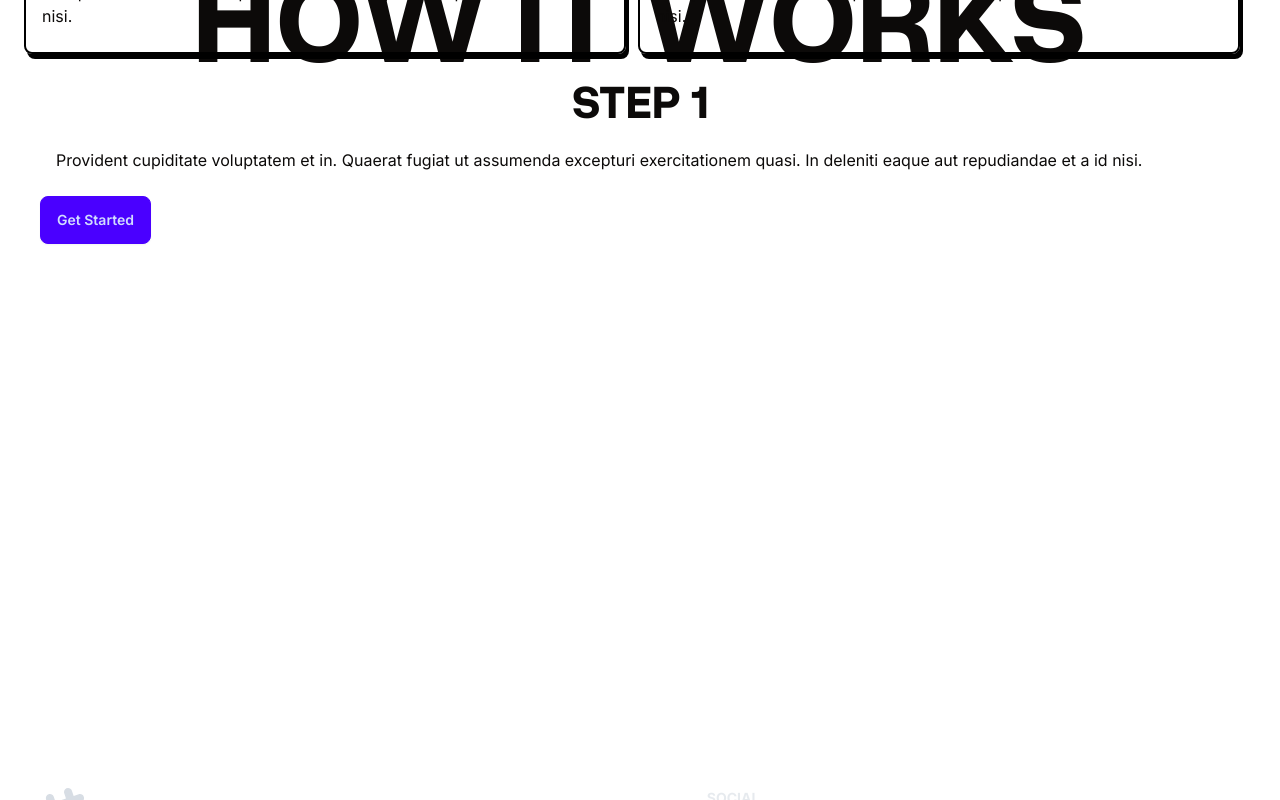
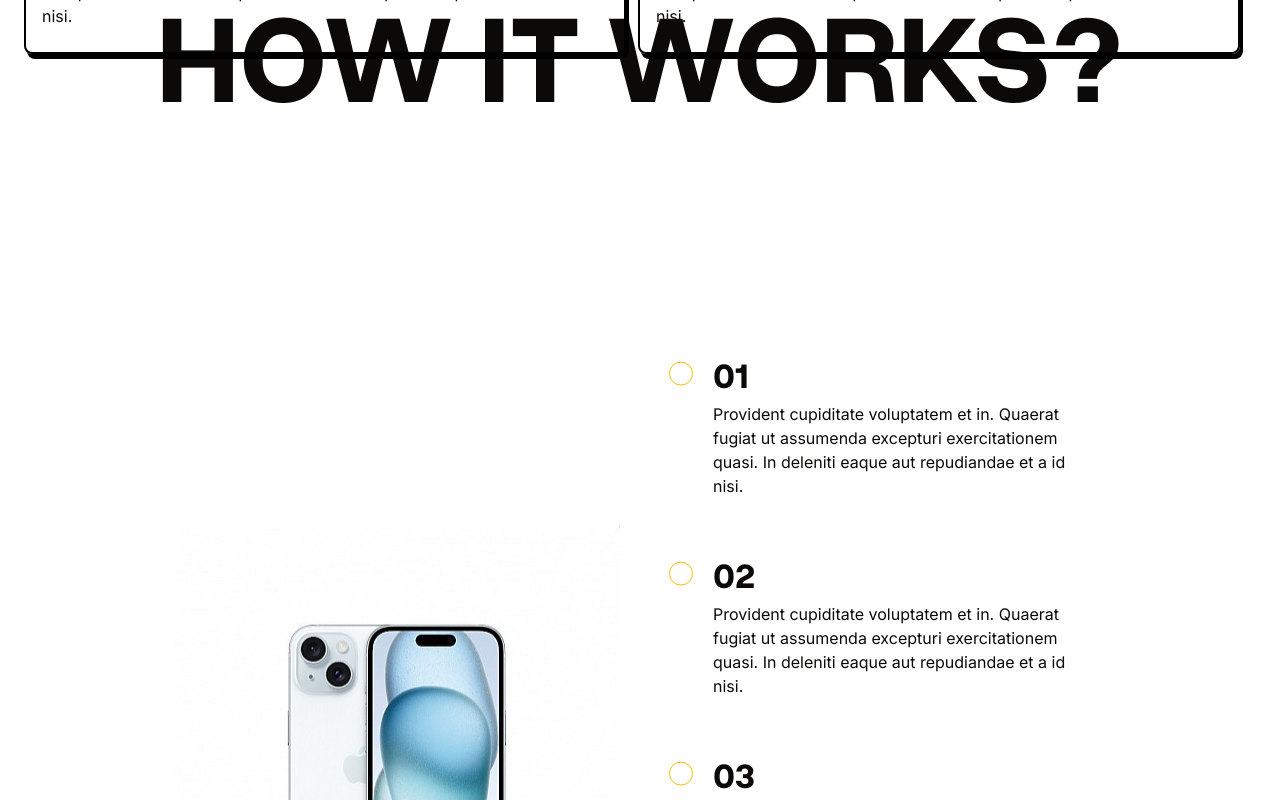
Before and after one commit to ipstoyanov20/drum, a Next.js app: page / in a window 1280 px wide. Shown: the part 1720-2520 px from the top of the page. Built offline with nearby package versions, Linux system fonts and the light colour scheme.

Commit message:
Make how it works section

```diff
--- a/app/layout.tsx
+++ b/app/layout.tsx
@@ -2,6 +2,8 @@ import type { Metadata } from "next";
 import { Inter as FontSans } from "next/font/google"
 import "./globals.css";
 import { cn } from "@/lib/utils"
+import Footer from "@/components/footer";
+import Navbar from "@/components/navbar";
 
 const fontSans = FontSans({
   subsets: ["latin"],
@@ -25,7 +27,11 @@ export default function RootLayout({
           "min-h-screen bg-background font-sans antialiased",
           fontSans.variable
         )}
-      >{children}</body>
+      >
+        <Navbar />
+        {children}
+        <Footer />
+        </body>
     </html>
   );
 }
--- a/app/page.tsx
+++ b/app/page.tsx
@@ -1,11 +1,28 @@
+"use client";
 import logo from "../public/vercel.svg";
 import Navbar from "@/components/navbar";
 import Footer from "@/components/footer";
+import { useRef } from "react";
+
+
 export default function Home() {
-  return (
+	const radioRefs = useRef<(HTMLInputElement | null)[]>([]);
+  // Function to handle click event
+  const handleClick = (index: number) => {
+    // Check the radio button at the given index
+    if (radioRefs.current[index]) {
+	  (radioRefs.current[index] as HTMLInputElement).click();
+    }
+  };
+
+	  const items = [
+		{ id: 1, title: '01', description: 'Provident cupiditate voluptatem et in. Quaerat fugiat ut assumenda excepturi exercitationem quasi. In deleniti eaque aut repudiandae et a id nisi.' },
+		{ id: 2, title: '02', description: 'Provident cupiditate voluptatem et in. Quaerat fugiat ut assumenda excepturi exercitationem quasi. In deleniti eaque aut repudiandae et a id nisi.' },
+		{ id: 3, title: '03', description: 'Provident cupiditate voluptatem et in. Quaerat fugiat ut assumenda excepturi exercitationem quasi. In deleniti eaque aut repudiandae et a id nisi.' },
+		{ id: 4, title: '04', description: 'Provident cupiditate voluptatem et in. Quaerat fugiat ut assumenda excepturi exercitationem quasi. In deleniti eaque aut repudiandae et a id nisi.' },
+	  ];
+	return (
 		<main className="flex min-h-screen flex-col items-center overflow-hidden">
-			<Navbar />
-
 			<div className="hero grid place-items-start place-content-center bg-background min-h-screen">
 				<div className="flex-col lg:flex-row-reverse">
 					<div className="top-[20%] left-[5%] absolute">
@@ -125,24 +142,44 @@ export default function Home() {
 				</div>
 			</div>
 
-			<div className="hero bg-background min-h-screen">
-				<div className="w-screen h-screen px-10 py-0 flex-col">
-					<h1 className="font-grotesk font-bold text-9xl text-center">
-						HOW IT WORKS
-					</h1>
-					<div>
-						<h1 className="text-5xl font-bold font-grotesk text-center">STEP 1</h1>
-						<p className="py-6 p-4">
-							Provident cupiditate voluptatem et in. Quaerat fugiat ut assumenda
-							excepturi exercitationem quasi. In deleniti eaque aut repudiandae
-							et a id nisi.
-						</p>
-						<button className="btn btn-primary">Get Started</button>
-					</div>
+			<div className="w-screen h-screen p-10 mb-[30%]">
+				<h1 className="font-grotesk font-bold text-9xl text-center">
+					HOW IT WORKS?
+				</h1>
+				<div className="grid place-content-center place-items-center translate-y-[30%]">
+					<ul className="grid place-items-center place-content-center grid-cols-2 gap-x-10">
+						<img src="iphone.jpg" alt="" />
+						<div className="grid grid-rows-4 gap-y-2">
+							{items.map((item, index) => (
+								<li
+									key={item.id}
+									className="flex flex-row gap-5"
+									onClick={() => handleClick(index)}
+								>
+									<input
+									  ref={(el) => {
+									    if (el) {
+									      radioRefs.current[index] = el
+									    }
+									  }}
+									  type="radio"
+									  name="radio-6"
+									  className="mt-2 radio radio-warning"
+									/>
+									<div className="grid grid-rows-2">
+										<h1 className="font-grotesk font-bold text-4xl">
+											{item.title}
+										</h1>
+										<p className="p-0 translate-y-[-50%] w-96">
+											{item.description}
+										</p>
+									</div>
+								</li>
+							))}
+						</div>
+					</ul>
 				</div>
 			</div>
-
-			<Footer />
 		</main>
 	);
 }
```
Also changed, not shown: public/iphone.jpg (added).
